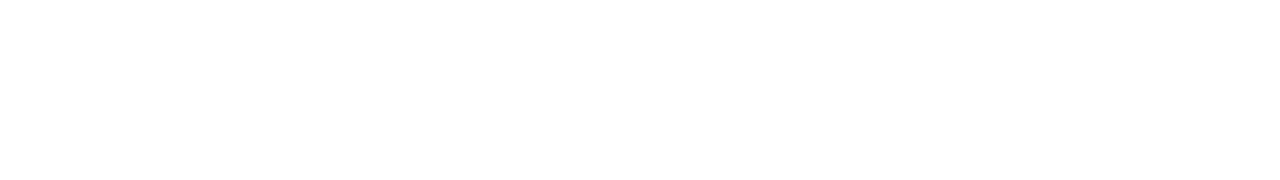
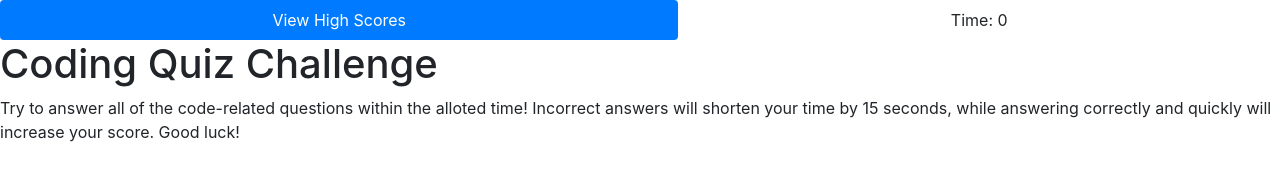
Before and after one commit to AnnaliisaS/code-quiz, a plain HTML site: page index.html in a window 1280 px wide. Drawn offline with nearby package versions, Linux system fonts and the light colour scheme.

Commit message:
created timer, intro and stylesheet

```diff
--- a/index.html
+++ b/index.html
@@ -4,9 +4,29 @@
     <meta charset="UTF-8">
     <meta name="viewport" content="width=device-width, initial-scale=1.0">
     <meta http-equiv="X-UA-Compatible" content="ie=edge">
-    <title>Document</title>
+    <link rel="stylesheet" href="https://stackpath.bootstrapcdn.com/bootstrap/4.4.1/css/bootstrap.min.css" integrity="sha384-Vkoo8x4CGsO3+Hhxv8T/Q5PaXtkKtu6ug5TOeNV6gBiFeWPGFN9MuhOf23Q9Ifjh" crossorigin="anonymous">
+    <link rel="stylesheet" type="text/css" href="./assets/css/style.css">
+    <title>JavaScript Code Quiz</title>
 </head>
 <body>
+<ul class="nav nav-pills nav-fill">
+    <li class="nav-item">
+      <a class="nav-link active" href="#">View High Scores</a>
+    </li>
+    <li class="nav-item">
+      <a class="nav-link" id="time">Time: 0</a>
+    </li>
+  </ul>
+  <div id="intro">
+    <h1>Coding Quiz Challenge</h1>
+    <p>Try to answer all of the code-related questions within the alloted time! Incorrect answers will
+      shorten your time by 15 seconds, while answering correctly and quickly will increase your score. Good luck!
+    </p>
+  </div>
 
+<script src="./questions.js"></script>
+<script src="https://code.jquery.com/jquery-3.4.1.slim.min.js" integrity="sha384-J6qa4849blE2+poT4WnyKhv5vZF5SrPo0iEjwBvKU7imGFAV0wwj1yYfoRSJoZ+n" crossorigin="anonymous"></script>
+<script src="https://cdn.jsdelivr.net/npm/popper.js@1.16.0/dist/umd/popper.min.js" integrity="sha384-Q6E9RHvbIyZFJoft+2mJbHaEWldlvI9IOYy5n3zV9zzTtmI3UksdQRVvoxMfooAo" crossorigin="anonymous"></script>
+<script src="https://stackpath.bootstrapcdn.com/bootstrap/4.4.1/js/bootstrap.min.js" integrity="sha384-wfSDF2E50Y2D1uUdj0O3uMBJnjuUD4Ih7YwaYd1iqfktj0Uod8GCExl3Og8ifwB6" crossorigin="anonymous"></script>
 </body>
 </html>
```
Also changed, not shown: assets/css/style.css (added).
